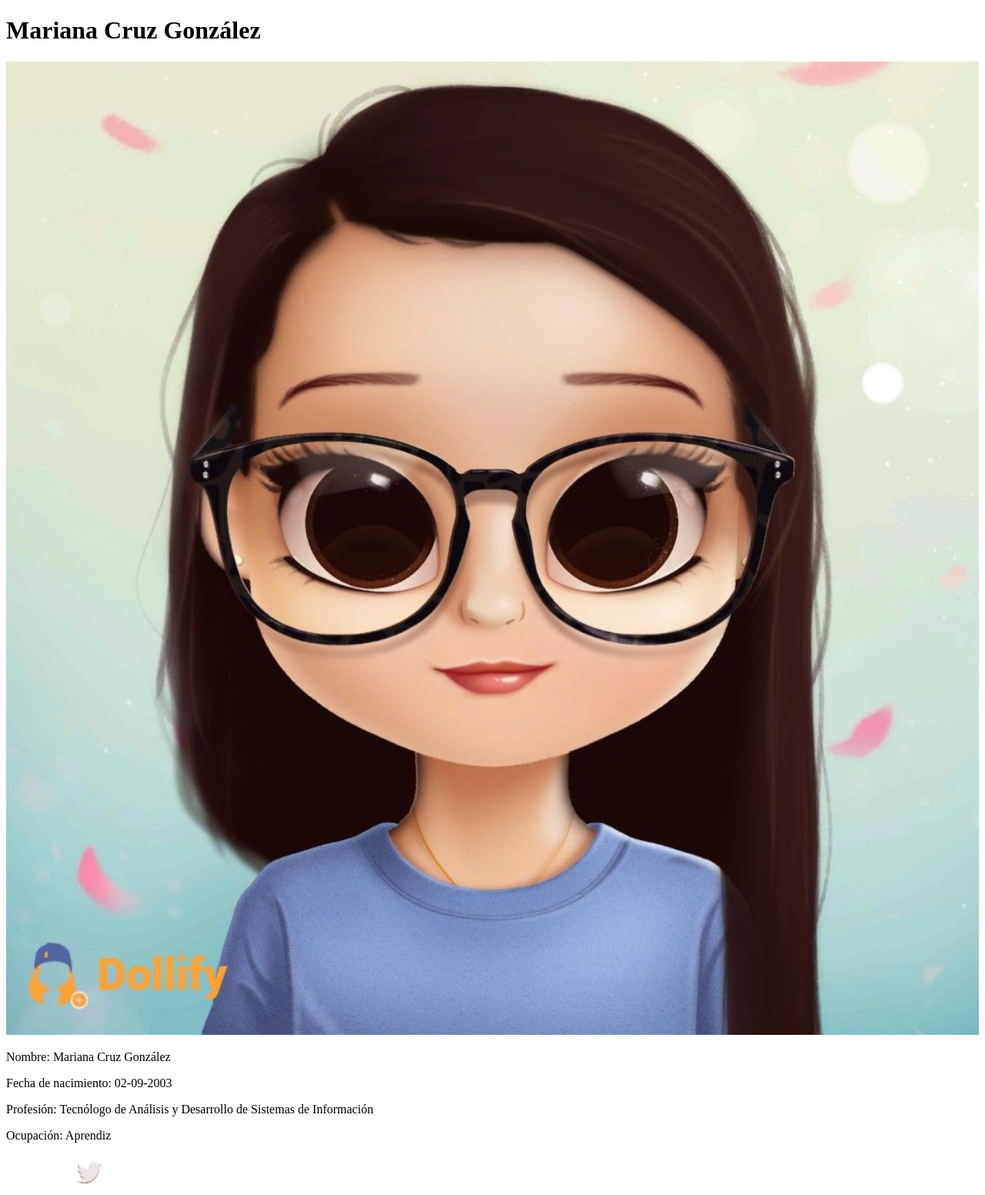
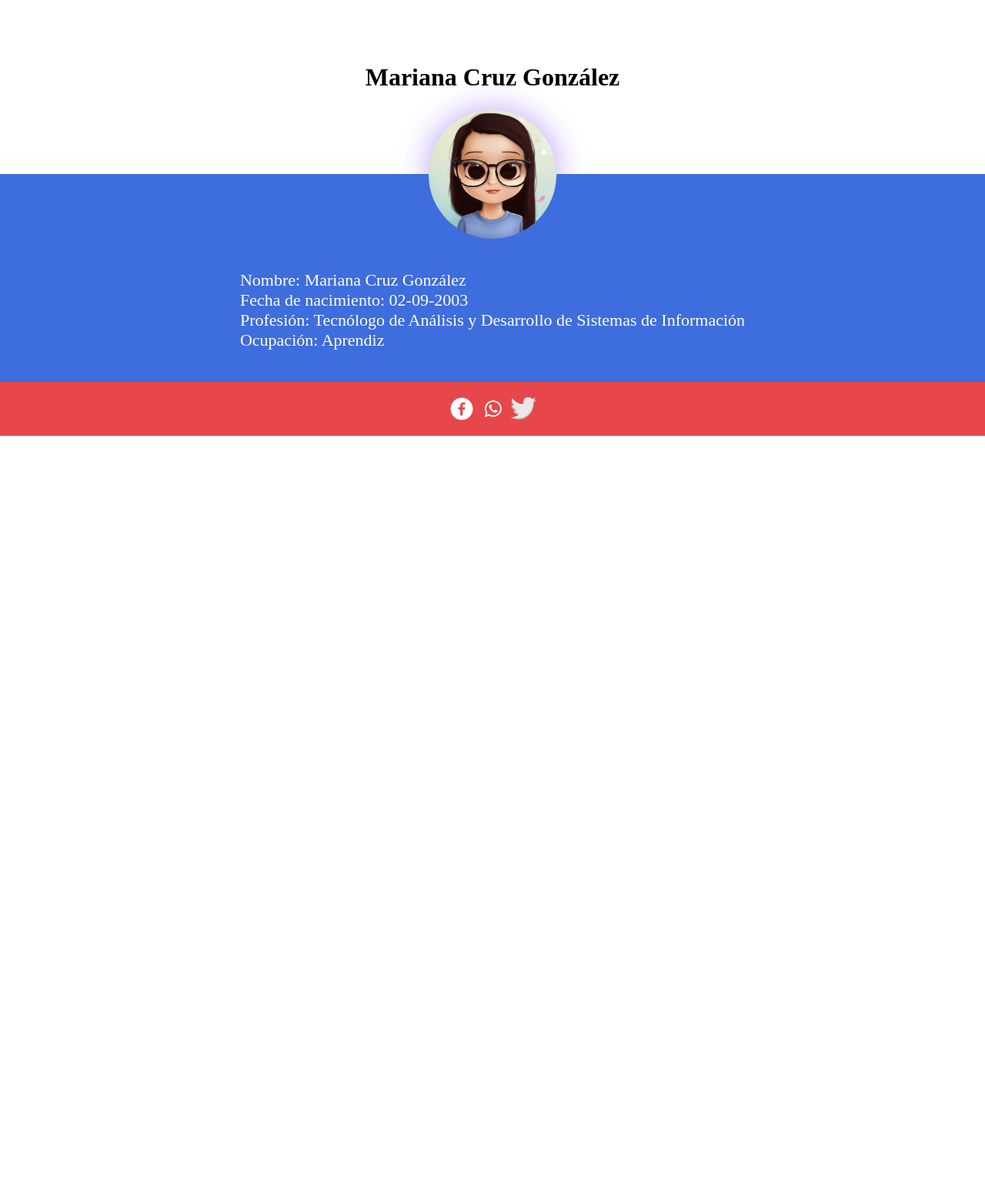
Before and after one commit to Mari293/personal, a PHP site: page / in a window 1280 px wide. Shown: the whole page at 77% size. After the commit the page ends 566 px from the top, so only its background shows below. Run offline with PHP 8.4, Linux system fonts and the light colour scheme.

Commit message:
Se organiza de manera correcta la imagen

```diff
--- a/css/style.css
+++ b/css/style.css
@@ -2,6 +2,7 @@
 header{display: flex; justify-content:center;align-items: center;height: 200px;margin-bottom: 2%;}
 section{background-color: rgb(62, 109, 221); height: 270px;color:#fff;font-size: 22px;display: flex;flex-direction:column;justify-content: space-around; align-items: center;}
 footer{background-color: rgb(231, 71, 74); display: flex;justify-content: center;align-items: center; height: 70px;}
+#img{border-radius: 50%;position: relative;}
 #info {display: flex;flex-direction: column;align-items: flex-start; height: 150px;justify-content: center;}
 .sombra {width: 13%;height: 55%;margin-top: -100px;position: relative;}
 .sombra::after{position: absolute;top:0px;left: 0px;content:'';background-color:#bfa2f9;width: 100%;height: 100%;filter: blur(20px);border-radius: 100%;z-index: -1;}
--- a/index.html
+++ b/index.html
@@ -4,6 +4,7 @@
     <meta charset="UTF-8">
     <meta http-equiv="X-UA-Compatible" content="IE=edge">
     <meta name="viewport" content="width=device-width, initial-scale=1.0">
+    <link rel="stylesheet" href="css/style.css">
     <title>Información personal</title>
 </head>
 <body>
```
